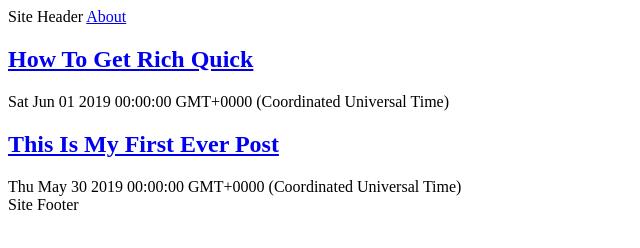
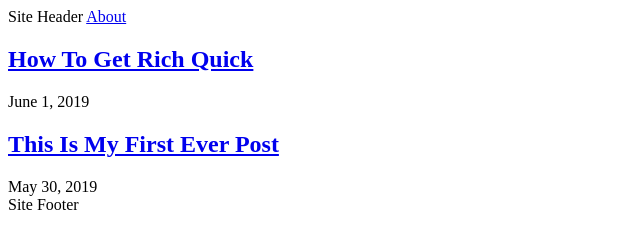
Before and after one commit to sebastianploch/sebastianploch.github.io, an Eleventy site: page index.njk in a window 1280 px wide. Shown: the whole page, without its empty margins (0-640 px from the left). Built offline with nearby package versions, Linux system fonts and the light colour scheme; Eleventy itself is replaced by a stand-in of ours; files that its build step writes are made by us from their sources.

Commit message:
Updated index.njk to use new date format from 'moment' npm package

```diff
--- a/index.njk
+++ b/index.njk
@@ -7,10 +7,10 @@ pagination:
   alias: posts
 ---
 {% for post in posts %}
-  <article>
-    <h1>
-      <a href="{{ post.url | url }}">{{ post.data.title }}</a>
-    </h1>
-    {{ post.date }}
-  </article>
+    <article>
+        <h1>
+            <a href="{{ post.url | url }}">{{ post.data.title }}</a>
+        </h1>
+        <time datetime="{{ post.date | dateIso }}">{{ post.date | dateReadable }}</time>
+    </article>
 {% endfor %}
```
Also changed, not shown: 1 other file.
